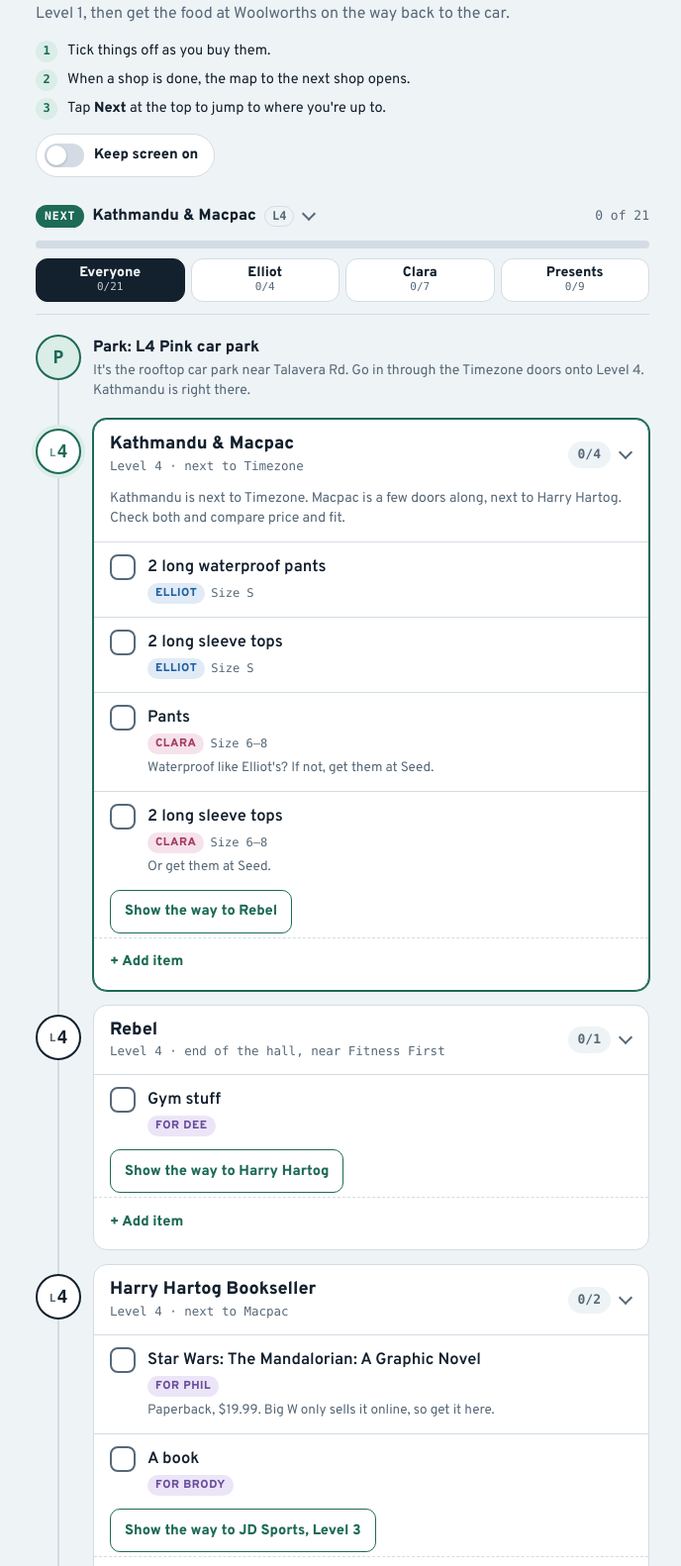
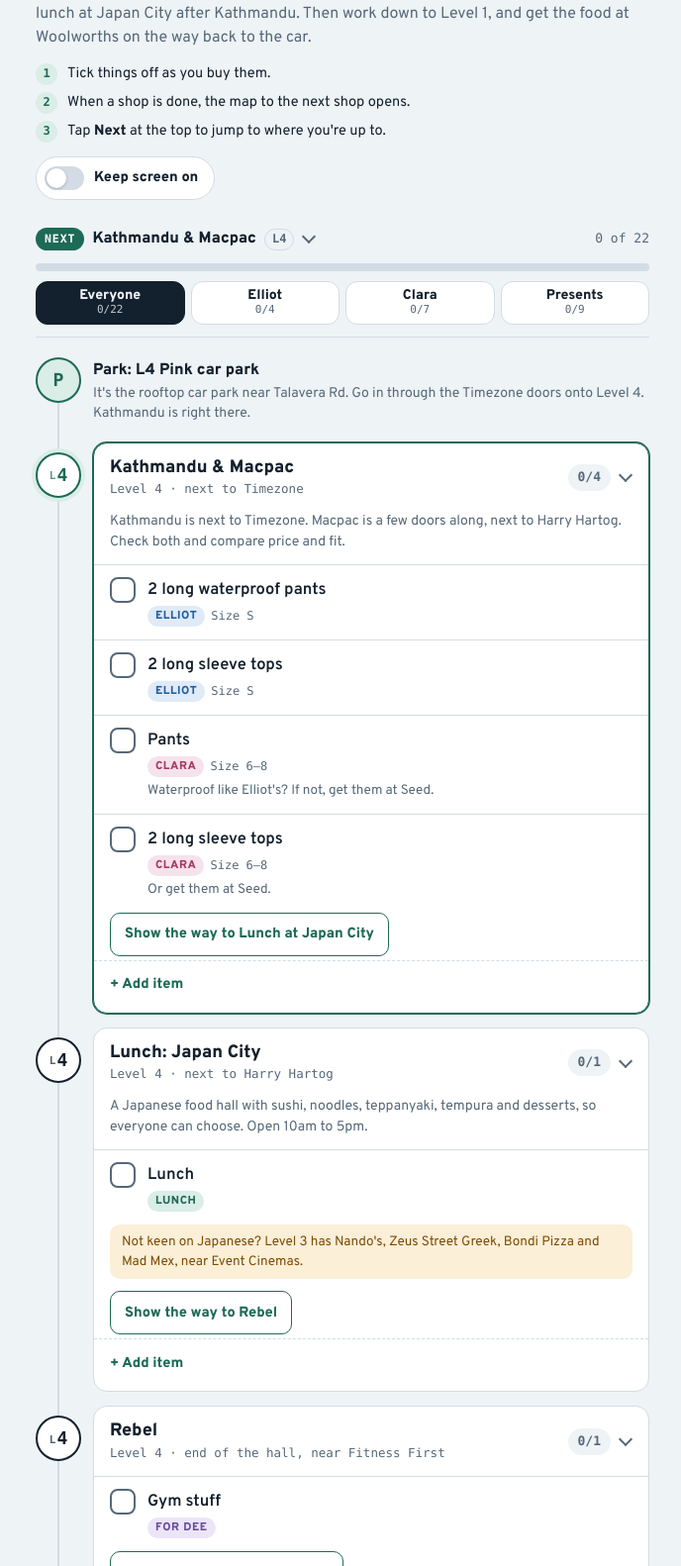
Before and after one commit to unknowncharicter/Europe-Christmas-trip-shopping-list, a plain HTML site: page index.html in a window 1280 px wide. Shown: the part 121-1703 px from the top of the page at 99% size, without its empty margins (294-982 px from the left). Drawn offline with Linux system fonts and the light colour scheme; a web font is replaced by a local one.

Commit message:
Add lunch stop at Japan City after Kathmandu
Co-Authored-By: Claude Opus 5.5 <noreply@anthropic.com>
Claude-Session: https://claude.ai/code/session_01GKwR6jD5zdwEjAEbvixCBs

```diff
--- a/index.html
+++ b/index.html
@@ -180,6 +180,8 @@ h1{margin:0; font-size:32px; line-height:1.05; font-weight:800; letter-spacing:-
 .tag.b{background:var(--bg); color:var(--muted)}
 .tag.g{background:var(--gift-soft); color:var(--gift)}
 .tag.t{background:var(--note-soft); color:var(--note)}
+.tag.f{background:var(--route-soft); color:var(--route)}
+.way-text{margin:0; font-size:15px; line-height:1.4}
 .size{font-family:var(--mono); font-size:12px; color:var(--muted)}
 .inote{font-size:13.5px; color:var(--muted)}
 .del{flex:none; width:48px; border:0; background:none; color:var(--muted); font-size:22px; line-height:1}
@@ -263,7 +265,7 @@ h1{margin:0; font-size:32px; line-height:1.05; font-weight:800; letter-spacing:-
   <header class="intro">
     <p class="eyebrow">Macquarie Centre · North Ryde</p>
     <h1>Europe trip and Christmas presents</h1>
-    <p class="lede">Clothes for Elliot and Clara, plus Christmas presents. Start on Level 4, work down to Level 1, then get the food at Woolworths on the way back to the car.</p>
+    <p class="lede">Clothes for Elliot and Clara, plus Christmas presents. Start on Level 4 and stop for lunch at Japan City after Kathmandu. Then work down to Level 1, and get the food at Woolworths on the way back to the car.</p>
     <ol class="howto">
       <li><span>Tick things off as you buy them.</span></li>
       <li><span>When a shop is done, the map to the next shop opens.</span></li>
@@ -322,8 +324,8 @@ h1{margin:0; font-size:32px; line-height:1.05; font-weight:800; letter-spacing:-
       text: "It's the rooftop car park near Talavera Rd. Go in through the Timezone doors onto Level 4. Kathmandu is right there." },
     { id: "l4", level: "4", name: "Kathmandu & Macpac", where: "Level 4 · next to Timezone",
       tip: "Kathmandu is next to Timezone. Macpac is a few doors along, next to Harry Hartog. Check both and compare price and fit.",
-      way: { to: "Rebel", maps: [
-        { src: "maps/01-kathmandu-to-rebel.png", w: 895, h: 838, cap: "Walk along the hall away from Timezone, toward Fitness First. Rebel is at the end of the hall, on your left." }
+      way: { to: "Lunch at Japan City", maps: [
+        { src: "maps/01-kathmandu-to-rebel.png", w: 895, h: 838, cap: "Walk along the hall away from Timezone, toward Fitness First. Japan City is on your right, next to Harry Hartog. (This map goes on to Rebel, your stop after lunch.)" }
       ] },
       items: [
         { id: "e-wpants", who: "e", text: "2 long waterproof pants", size: "S" },
@@ -331,9 +333,16 @@ h1{margin:0; font-size:32px; line-height:1.05; font-weight:800; letter-spacing:-
         { id: "c-pants", who: "c", text: "Pants", size: "6–8", note: "Waterproof like Elliot's? If not, get them at Seed." },
         { id: "c-tops", who: "c", text: "2 long sleeve tops", size: "6–8", note: "Or get them at Seed." }
       ] },
+    { id: "lunch", level: "4", name: "Lunch: Japan City", where: "Level 4 · next to Harry Hartog",
+      tip: "A Japanese food hall with sushi, noodles, teppanyaki, tempura and desserts, so everyone can choose. Open 10am to 5pm.",
+      alt: "Not keen on Japanese? Level 3 has Nando's, Zeus Street Greek, Bondi Pizza and Mad Mex, near Event Cinemas.",
+      items: [
+        { id: "f-lunch", who: "f", text: "Lunch" }
+      ],
+      way: { to: "Rebel", text: "Keep walking to the end of the hall. Rebel is on your left, near Fitness First." } },
     { id: "rebel", level: "4", name: "Rebel", where: "Level 4 · end of the hall, near Fitness First",
       way: { to: "Harry Hartog", maps: [
-        { src: "maps/02-rebel-to-harry-hartog.png", w: 1332, h: 783, cap: "Head back along the hall toward Timezone. Harry Hartog is a short walk on your left, next to Macpac." }
+        { src: "maps/02-rebel-to-harry-hartog.png", w: 1332, h: 783, cap: "Head back along the hall toward Timezone. Harry Hartog is a short walk on your left, next to Japan City where you had lunch." }
       ] },
       items: [
         { id: "g-dee", who: "g", for: "Dee", text: "Gym stuff" }
@@ -433,7 +442,7 @@ h1{margin:0; font-size:32px; line-height:1.05; font-weight:800; letter-spacing:-
       text: "You're done! The lifts between H&M and Zara on Level 2 go up to the L4 Pink car park." }
   ];
 
-  var WHO = { e: "Elliot", c: "Clara", b: "Both", g: "Presents", t: "Return" };
+  var WHO = { e: "Elliot", c: "Clara", b: "Both", g: "Presents", t: "Return", f: "Lunch" };
   var KEY = "europe-trip-shopping-v1";
   var state = { checked: {}, custom: {}, filter: "all", last: null };
   var expanded = {};   // per-visit open/closed overrides
@@ -542,7 +551,8 @@ h1{margin:0; font-size:32px; line-height:1.05; font-weight:800; letter-spacing:-
         h("span", { class: "way-label", text: "Next: " + way.to }),
         h("button", { type: "button", class: "way-hide", id: "wayhide-" + stop.id, text: "Hide map",
           onclick: function () { wayOpen[stop.id] = false; render("head-" + stop.id); } })));
-    way.maps.forEach(function (m) {
+    if (way.text) panel.append(h("p", { class: "way-text", text: way.text }));
+    (way.maps || []).forEach(function (m) {
       var title = "Map to " + way.to + (m.step ? " (" + m.step + ")" : "");
       panel.append(h("figure", { class: "way-step" },
         h("button", { type: "button", class: "way-img", "aria-label": "Open map full screen",
@@ -843,7 +853,7 @@ h1{margin:0; font-size:32px; line-height:1.05; font-weight:800; letter-spacing:-
 
   // Load every map now, so they still show if the signal drops inside the centre
   STOPS.forEach(function (s) {
-    [s.way, s.waySkip].forEach(function (w) { if (w) w.maps.forEach(function (m) { var i = new Image(); i.src = m.src; }); });
+    [s.way, s.waySkip].forEach(function (w) { if (w) (w.maps || []).forEach(function (m) { var i = new Image(); i.src = m.src; }); });
   });
 })();
 </script>
--- a/sw.js
+++ b/sw.js
@@ -1,6 +1,6 @@
 // Keeps a copy of the app on the phone so it still opens with no signal in the centre.
 // Change VERSION whenever the app or maps change, so phones pick up the new copy.
-const VERSION = "trip-shopping-v6";
+const VERSION = "trip-shopping-v7";
 const FILES = [
   "./",
   "index.html",
```
